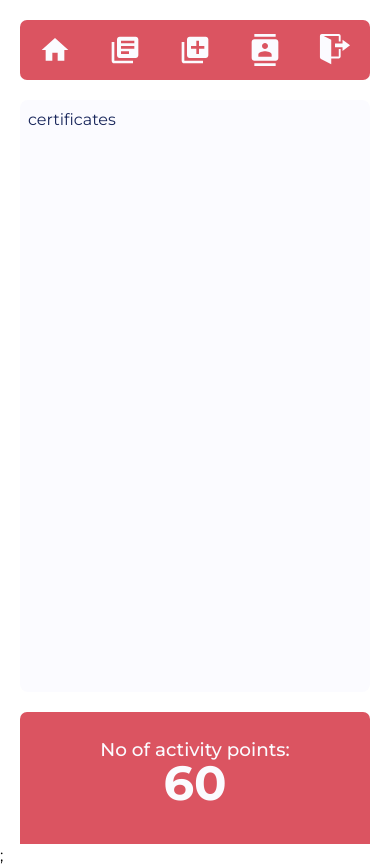
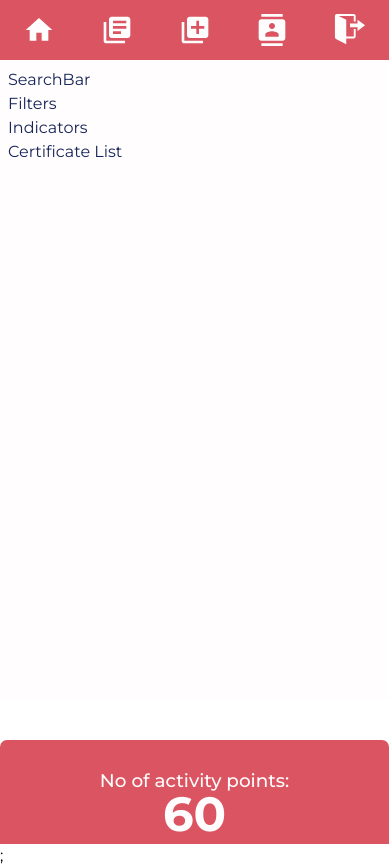
Before and after one commit to alvin1904/skillvine-client, a Next.js app: page /student/certificates in a window 390 px wide. Built offline with nearby package versions, Linux system fonts and the light colour scheme.

Commit message:
fix: mobile resp, add certificate skeleton

```diff
--- /dev/null
+++ b/src/componentsUser/view/Certificates.js
@@ -0,0 +1,9 @@
+import React from "react";
+
+export default function Certificates() {
+  return (
+    <div>
+      Certificate List
+    </div>
+  );
+}
--- /dev/null
+++ b/src/componentsUser/view/Filters.js
@@ -0,0 +1,7 @@
+import React from 'react'
+
+export default function Filters() {
+  return (
+    <div>Filters</div>
+  )
+}
--- /dev/null
+++ b/src/componentsUser/view/Indicators.js
@@ -0,0 +1,7 @@
+import React from 'react'
+
+export default function Indicators() {
+  return (
+    <div>Indicators</div>
+  )
+}
--- /dev/null
+++ b/src/componentsUser/view/SearchBar.js
@@ -0,0 +1,7 @@
+import React from 'react'
+
+export default function SearchBar() {
+  return (
+    <div>SearchBar</div>
+  )
+}
--- a/src/pages/student/certificates/index.js
+++ b/src/pages/student/certificates/index.js
@@ -1,8 +1,21 @@
-"use client"
+"use client";
 
+import React from "react";
 import StudentLayout from "@/layouts/StudentLayout";
-import React from "react";
+import Certificates from "@/componentsUser/view/Certificates";
+import Filters from "@/componentsUser/view/Filters";
+import Indicators from "@/componentsUser/view/Indicators";
+import SearchBar from "@/componentsUser/view/SearchBar";
 
 export default function certificates() {
-  return <StudentLayout>certificates</StudentLayout>;
+  return (
+    <StudentLayout>
+      <div className="add_certificate">
+        <SearchBar />
+        <Filters />
+        <Indicators />
+        <Certificates />
+      </div>
+    </StudentLayout>
+  );
 }
--- a/src/styles/globals.css
+++ b/src/styles/globals.css
@@ -108,7 +108,7 @@ body {
   --clr-primary-400: #db5461;
   --clr-primary-600: #21a179;
   --clr-dark: #17255a;
-  --clr-light: #fbfbff;
+  --clr-light: #fffdfd;
 
   font-family: "Montserrat", sans-serif;
   scroll-behavior: smooth;
@@ -148,20 +148,7 @@ body {
   background-color: var(--clr-primary-400);
   border-radius: 5px;
 }
-@media (max-width: 768px) {
-  .student_pages {
-    grid-auto-flow: column;
-    grid-template-rows: auto auto auto;
-    overflow: scroll;
-    gap: 0;
-    padding-bottom: 80px;
-  }
-  .student_main {
-    height: 37rem;
-    width: 100%;
-    margin: 20px 0;
-  }
-}
+/* MOBILE VIEWS DOWN */
 
 /* FOLDER SELECTION */
 .folder {
@@ -321,3 +308,20 @@ body {
   width: 100%;
   margin: 0;
 }
+
+@media (max-width: 768px) {
+  .student_pages {
+    grid-auto-flow: column;
+    grid-template-rows: auto auto auto;
+    overflow: scroll;
+    gap: 0;
+    padding: 0;
+    padding-bottom: 50px;
+  }
+  .student_main {
+    height: 40rem;
+    width: 100%;
+    border-radius: 0;
+    margin-bottom: 40px;
+  }
+}
--- a/src/styles/student/Navbar.module.css
+++ b/src/styles/student/Navbar.module.css
@@ -71,6 +71,7 @@
     grid-template-rows: none;
     grid-template-columns: repeat(4, auto);
     justify-content: space-around;
+    border-radius: 0;
   }
   .nav_logo{
     margin: 0;
```
Also changed, not shown: src/styles/student/ViewCertificates.module.css (added).
